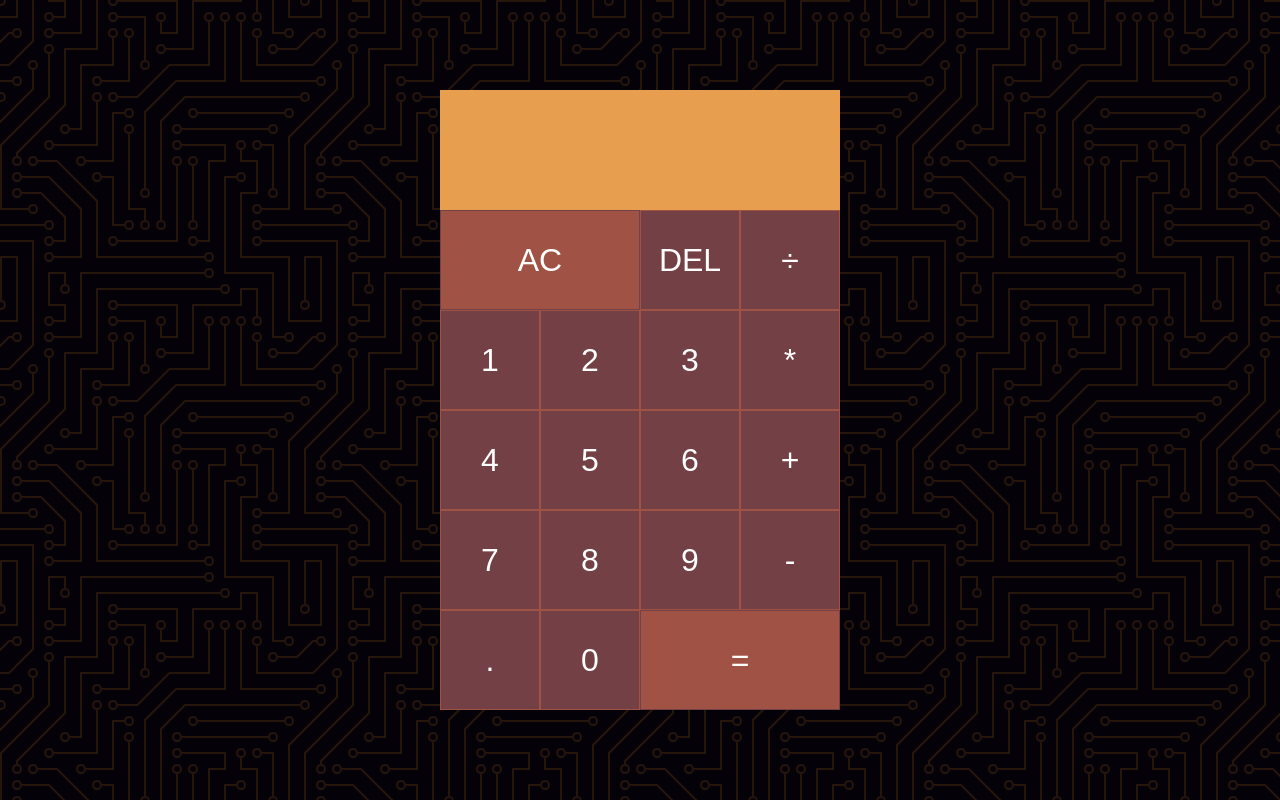
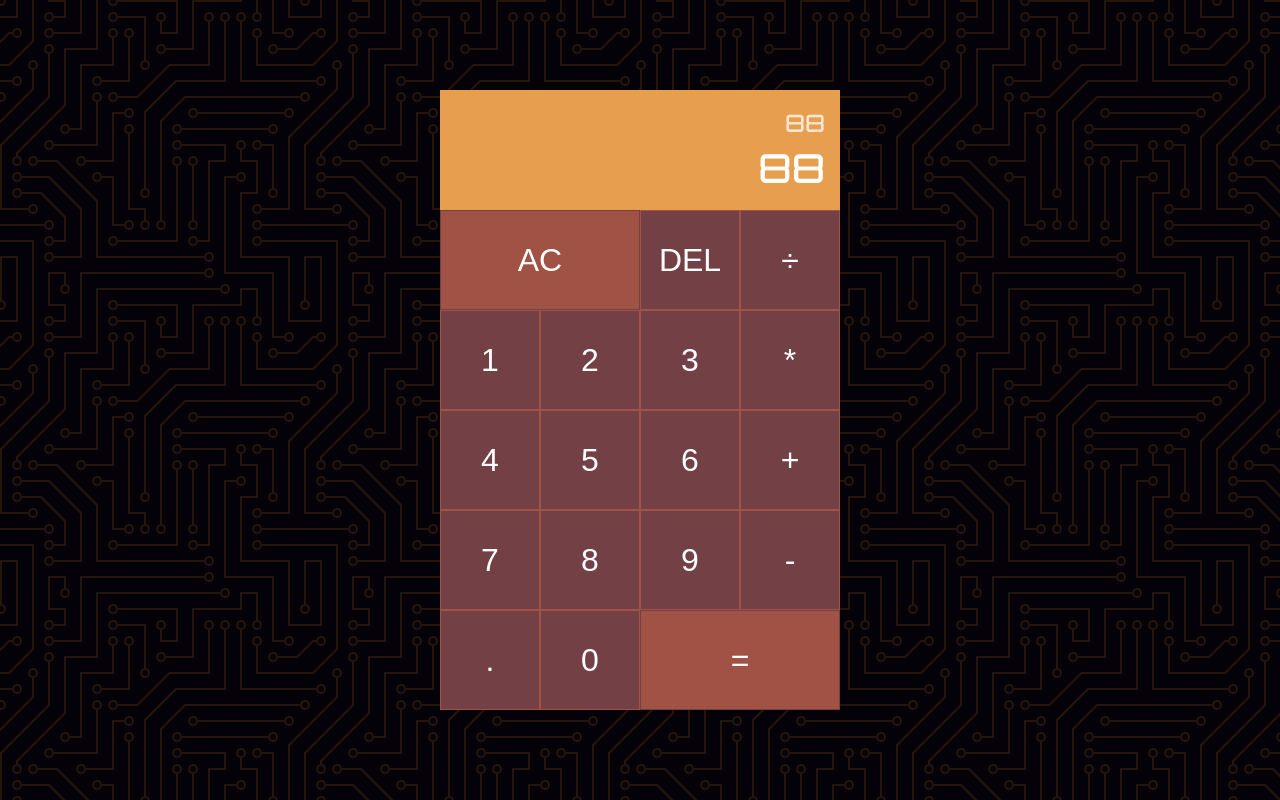
Before and after one commit to soyeolesafm/calculator, a plain HTML site: page index.html in a window 1280 px wide. Drawn offline with Linux system fonts and the light colour scheme.

Commit message:
minor changes to the css and html

```diff
--- a/index.html
+++ b/index.html
@@ -29,7 +29,8 @@
     </center> -->
     <div class="calculator-grid">
         <div class="output">
-
+            <div class="previous-display">88</div>
+            <div class="current-display">88</div>
         </div>
         <button id="all-clear">AC</button>
         <button id="delete">DEL</button>
--- a/styles.css
+++ b/styles.css
@@ -50,7 +50,15 @@ body {
   grid-column: 1/-1;
   background-color: #e79e4f;
   padding: 15px;
-  font-size: 3rem;
   word-wrap: break-word;
   word-break: break-all;
 }
+
+.output .previous-display {
+  font-size: 1.5rem;
+  color: rgba(255, 255, 255, 0.75);
+}
+
+.output .current-display {
+  font-size: 2.5rem;
+}
```
